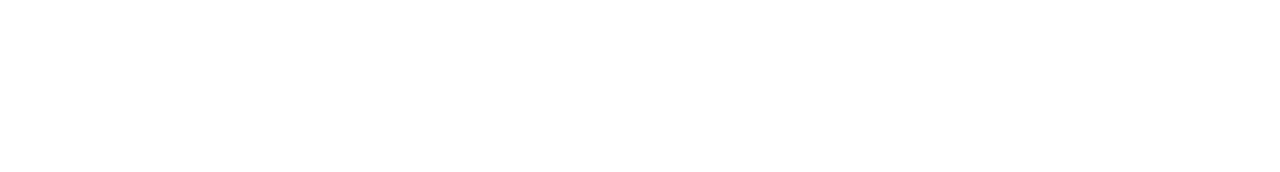
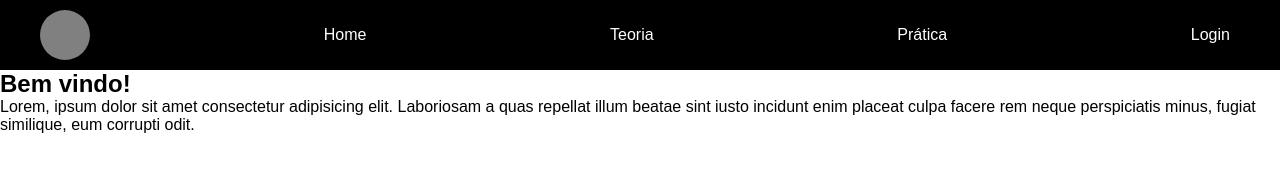
Before and after one commit to MatheusAG16/Projetos-Sites, a plain HTML site: page Projetos-Web/Site-Curso-Violão/index.html in a window 1280 px wide. Drawn offline with Linux system fonts and the light colour scheme.

Commit message:
Violão e musica 1.0
Criação do menu superior do site, onde temos os botões de navegação.

```diff
--- a/Projetos-Web/Site-Curso-Violão/index.html
+++ b/Projetos-Web/Site-Curso-Violão/index.html
@@ -1,11 +1,27 @@
 <!DOCTYPE html>
-<html lang="en">
+<html lang="pt-br">
 <head>
     <meta charset="UTF-8">
     <meta name="viewport" content="width=device-width, initial-scale=1.0">
-    <title>Document</title>
+    <title>Aprenda Violão!</title>
+    <link rel="stylesheet" href="style.css">
 </head>
 <body>
+    <header>
+        <nav>
+            <div id="img"></div>
+            <a href="#">Home</a>
+            <a href="#">Teoria</a>
+            <a href="#">Prática</a>
+            <a href="#">Login</a>
+        </nav>
+    </header>
 
+    <div class="container">
+        <section>
+            <h1>Bem vindo!</h1>
+            <p>Lorem, ipsum dolor sit amet consectetur adipisicing elit. Laboriosam a quas repellat illum beatae sint iusto incidunt enim placeat culpa facere rem neque perspiciatis minus, fugiat similique, eum corrupti odit.</p>
+        </section>
+    </div>
 </body>
 </html>
--- /dev/null
+++ b/Projetos-Web/Site-Curso-Violão/style.css
@@ -0,0 +1,45 @@
+*{
+    padding: 0;
+    margin: 0;
+    font-family: Arial, Helvetica, sans-serif;
+}
+
+
+/*Estilo do Menu superior*/
+header{
+    height: 50px;
+}
+
+nav{
+    height: 100%;
+    display: flex;
+    justify-content: space-between;
+    align-items: center;
+    background-color: black;
+    padding: 10px 40px;
+}
+
+nav a{
+    text-decoration: none;
+    color: white;
+    padding: 10px;
+    border-radius: 10%;
+}
+
+nav a:hover{
+    background-color: grey;
+}
+
+div#img{
+    text-align: center;
+    width: 50px;
+    height: 50px;
+    border-radius: 100%;
+    background-color: grey;
+}
+
+/*Estilo do corpo*/
+
+.container{
+    margin-top: 20px;
+}
```
